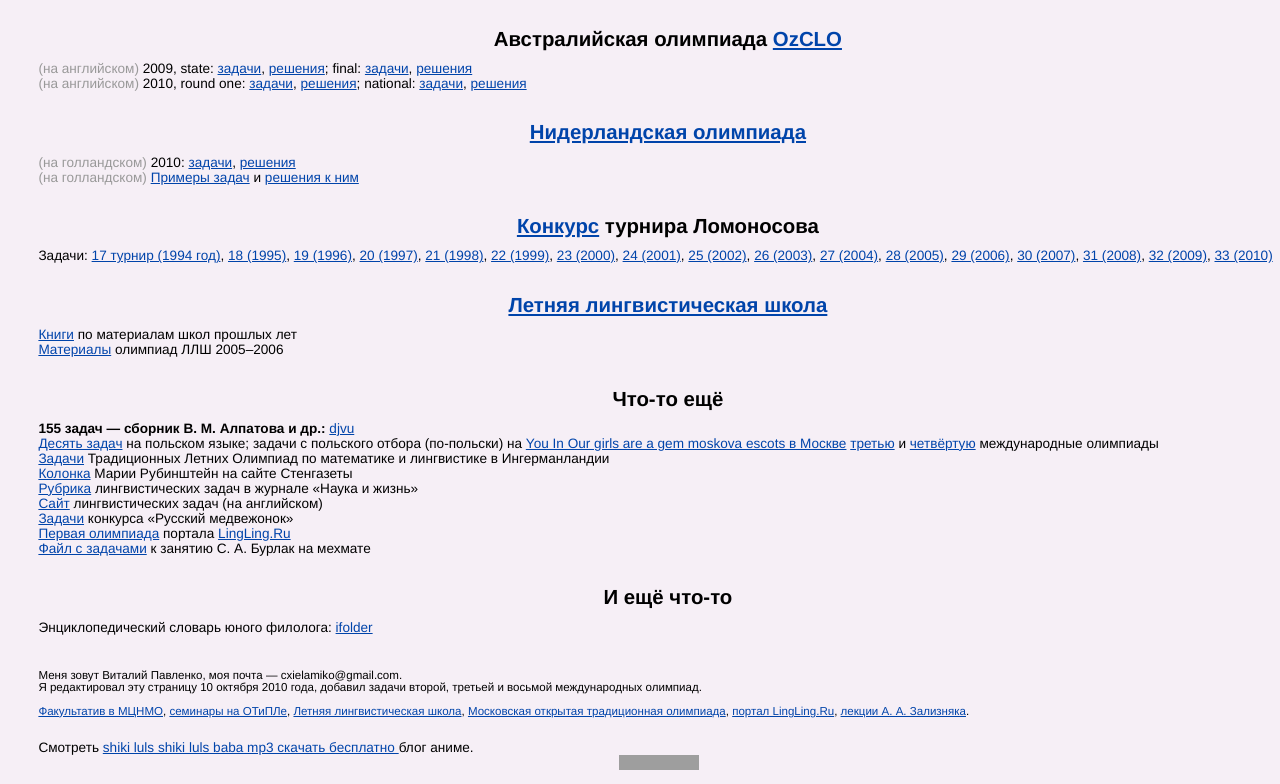
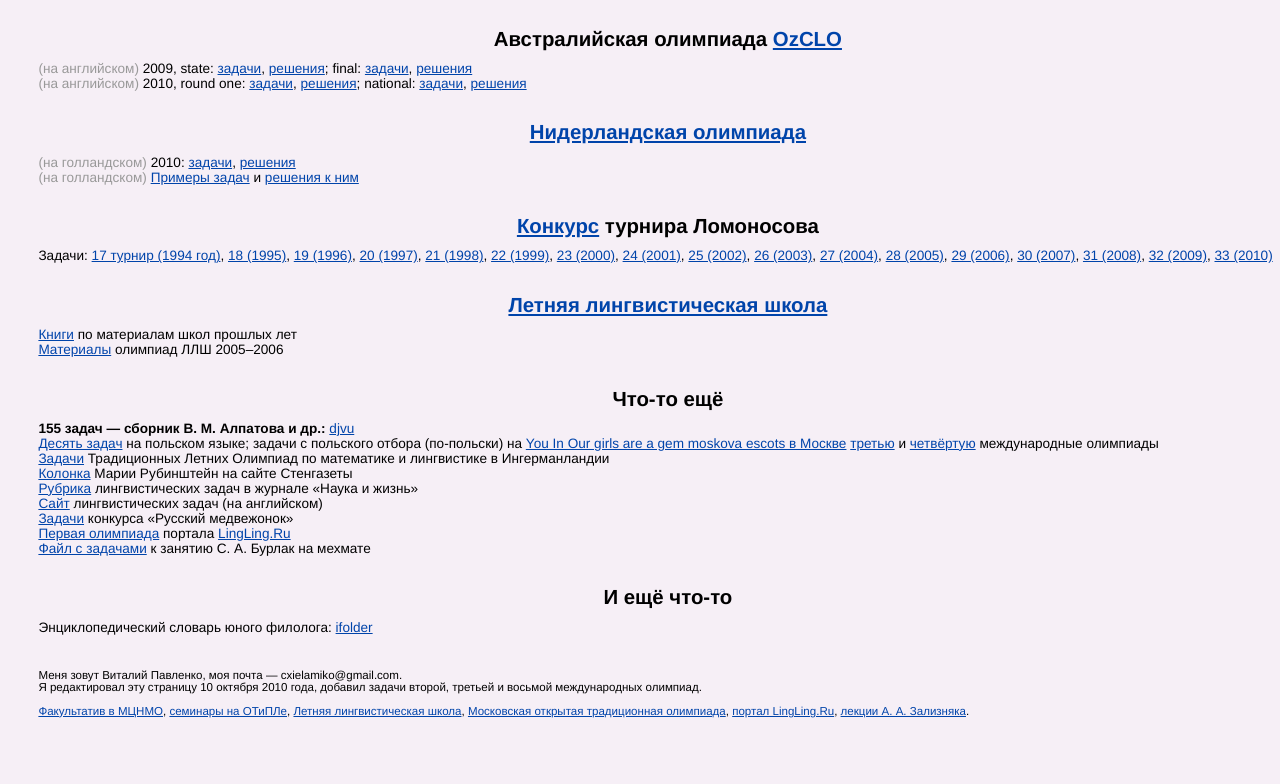
Before and after one commit to vpavlenko/ling_zadachi, a plain HTML site: page index.html in a window 1280 px wide. Shown: the part 955-1739 px from the top of the page. After the commit the page ends 1695 px from the top, so only its background shows below. Drawn offline with Linux system fonts and the light colour scheme; grey boxes are pictures that could not be loaded.

Commit message:
Remove ucoz banners

```diff
--- a/index.html
+++ b/index.html
@@ -1,8 +1,8 @@
-<script src="http://s200.ucoz.net/cgi/uutils.fcg?a=get_preroll_cookie&r=0.304402037197264"></script><script type="text/javascript" src="/abnl/?adsdata=gAPVz8pUFXb^6sUEcO6euJgzVqSrmFCAnNGhs!3vpee1j9K0F^6hEcPaATFaBhEVUXLjdEI^43ZCWEGEGrtqmGbwqhD96YZ^tHC9HbhG8ip3jAHxes;JX6OmmFU5LhsUyiZekmIWqUqqqDbuJ!vZSaMRfRJgBz5Z5Cwe4JOKXFUD^hP!f1kuAZ0o"></script><!DOCTYPE html PUBLIC "-//W3C//DTD HTML 4.01 Transitional//EN">
 <html>
   <head>
 
     <title>Linguistic Problems</title>
+    <meta charset="utf-8">
     <style type="text/css">
     body {
       background: #f6eff6;
@@ -400,7 +400,6 @@
         <a href="http://www.mathnet.ru/php/presentation.phtml?eventID=8&option_lang=rus#PRELIST">лекции А. А. Зализняка</a>.
     </p>
     </div>
-  Смотреть <a href="http://luls.ru/?p=10"> shiki luls shiki luls baba mp3 скачать бесплатно </a>  блог аниме.
-<!-- copyright (i6) --><div align="center"><a href="http://www.ucoz.ru/" title="Создать сайт бесплатно"><img style="margin:0;padding:0;border:0;" alt="Hosted by uCoz" src="http://s200.ucoz.net/img/cp/10.gif" width="80" height="15" title="Hosted by uCoz" /></a><br /></div><!-- /copyright -->
+
 </body>
-</html><script type="text/javascript">new Image().src="http://pix-00.tizerbank.com/pixel/tz/6YT9k?"+Math.random();</script>
+</html>
```
